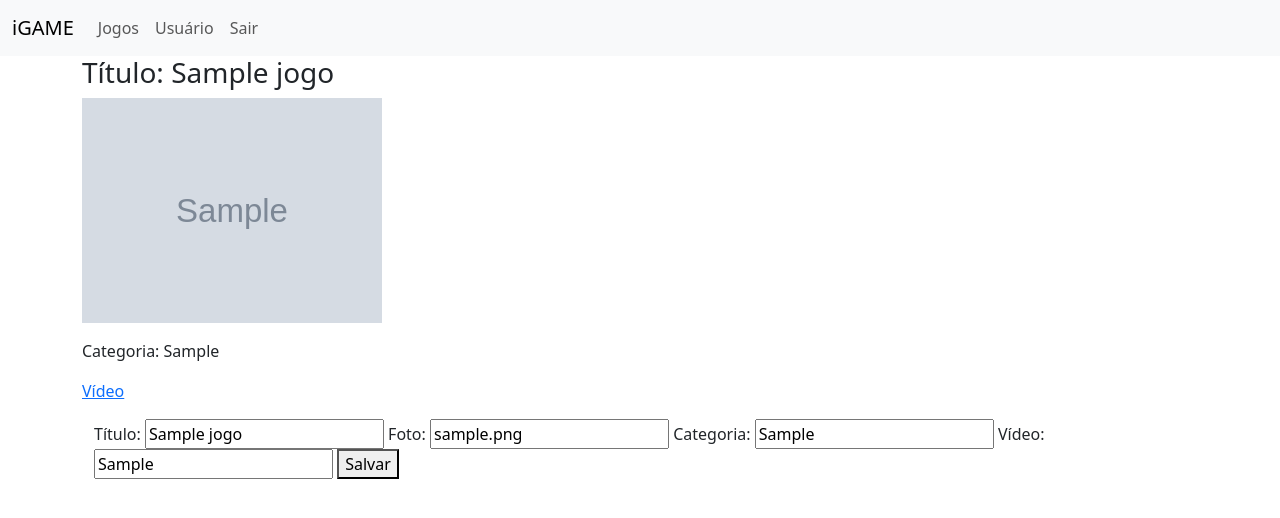
After one commit to guilhermesealves/Ste-Delivery-Jogos, a PHP site: page /editar-jogo.php?id=1 in a window 1280 px wide. The commit adds this page. Shown: the top 518 px of the page. Run offline with PHP 8.4, Linux system fonts and the light colour scheme; tables that the repository leaves empty or names only in its code hold one stand-in row (values such as "Sample post"); grey boxes marked "Sample" are stand-in pictures.

Commit message:
Atualização do projeto

```diff
--- /dev/null
+++ b/editar-jogo.php
@@ -0,0 +1,56 @@
+<?php
+include "cabecalho.php";
+include "menu-sistemas.php";
+include "conexao.php";
+
+$id = $_GET["id"];
+
+$titulo = $categoria = $foto = $video = "";
+
+
+$sql_buscar = "select * from jogo where id = $id";
+
+$todos_os_jogos = mysqli_query($conexao, $sql_buscar);
+
+while ($um_jogo = mysqli_fetch_assoc($todos_os_jogos)) :
+
+    $titulo = $um_jogo["titulo"];
+    $categoria = $um_jogo["categoria"];
+    $foto = $um_jogo["foto"];
+    $video = $um_jogo["video"];
+endwhile;
+mysqli_close($conexao);
+?>
+
+
+
+
+
+<div class="container">
+    <div class="row">
+        <div class="col-12">
+            <h3>Título: <?php echo $titulo; ?></h3>
+            <p> <img src="<?php echo $foto; ?>" width="300"></p>
+            <p> Categoria: <?php echo $categoria; ?></p>
+            <p><a href="<?php echo $video; ?>">Vídeo</a></p>
+
+
+        </div>
+    </div>
+
+    <div class="container">
+        <div class="row">
+            <div class="col-12">
+                <form action="salvar-jogo-editado.php?id=<?php echo $id; ?>" method="post">
+                    Título: <input name="titulo" value="<?php echo $titulo; ?>">
+                    Foto: <input name="foto" value="<?php echo $foto; ?> ">
+                    Categoria: <input name="categoria" value="<?php echo $categoria; ?> ">
+                    Vídeo: <input name="video" value="<?php echo $video; ?> ">
+                    <button type="submit">Salvar</button>
+                </form>
+
+
+            </div>
+        </div>
+
+    </div>
--- a/menu-sistemas.php
+++ b/menu-sistemas.php
@@ -13,7 +13,7 @@
                 </li>
 
                 <li class="nav-item">
-                    <a class="nav-link" href="listar-usuario.php">Usuário</a>
+                    <a class="nav-link" href="usuarios.php">Usuário</a>
                 </li>
 
                 <li class="nav-item">
--- a/salvar-usuario.php
+++ b/salvar-usuario.php
@@ -16,8 +16,6 @@
 
 
 
-
-
     mysqli_close($conexao);
 
 ?>
--- a/usuarios.php
+++ b/usuarios.php
@@ -64,7 +64,9 @@
                             <td> <?php echo $um_usuario["id"] ?> </td>
                             <td> <?php echo $um_usuario["nome"] ?> </td>
                             <td> <?php echo $um_usuario["email"] ?> </td>
-
+                            <td><a href="excluir-usurario.php?id=<?php echo $um_usuario["id"] ?>"><img src="excluir.png" alt="BOTAO-EXCLUIR" width="20px"></a>
+                                <a href="ver-usuario.php?id=<?php echo $um_usuario["id"]; ?>"><img src="ver.png" alt="OLHO-VER" width="20px"></a>
+                            </td>
 
                         </tr>
                     <?php
```
Also changed, not shown: listar-jogos.php (added, +52 -0 lines), painel.php (+0 -40 lines), salvar-jogo-editado.php (added, +19 -0 lines), ver-jogo.php (added, +33 -0 lines), ver-usuarios.php (added, +34 -0 lines), Editart.png (added), excluir.png (added), lupa.png (added), ver.png (added).
